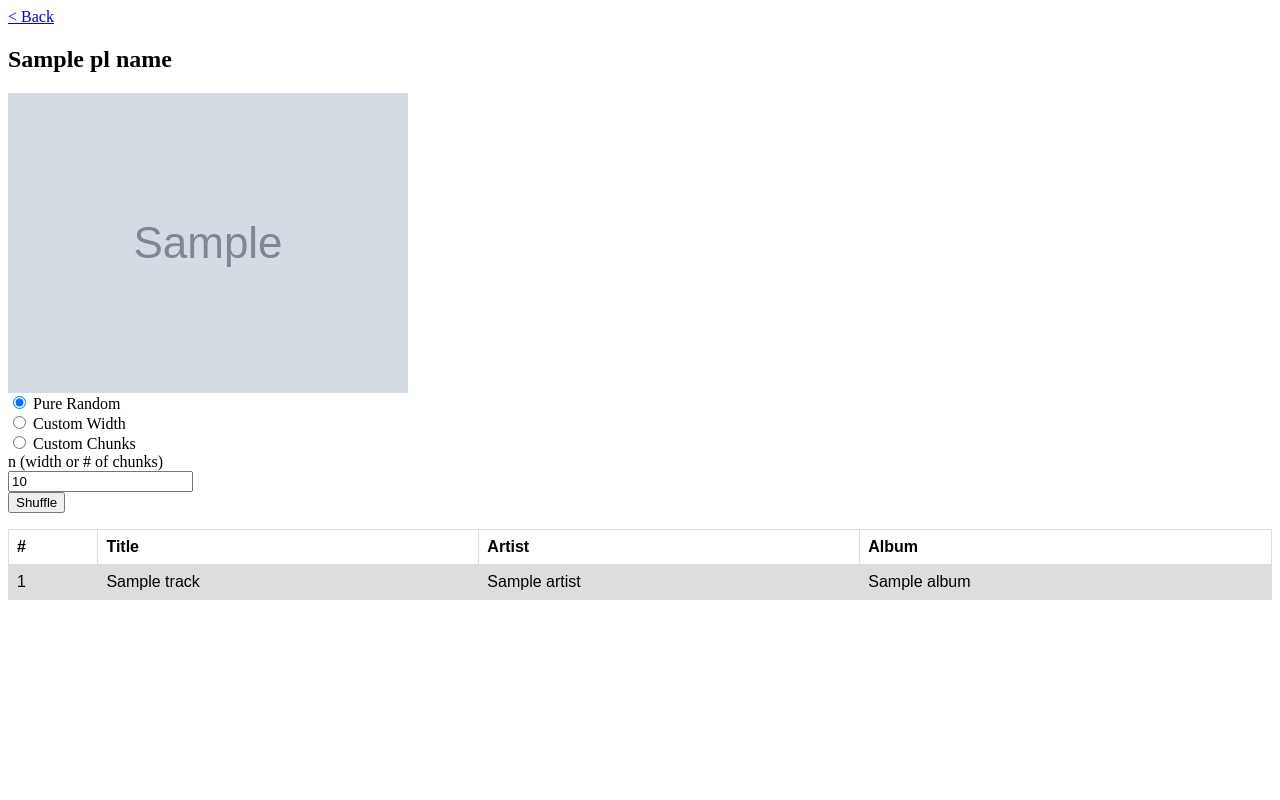
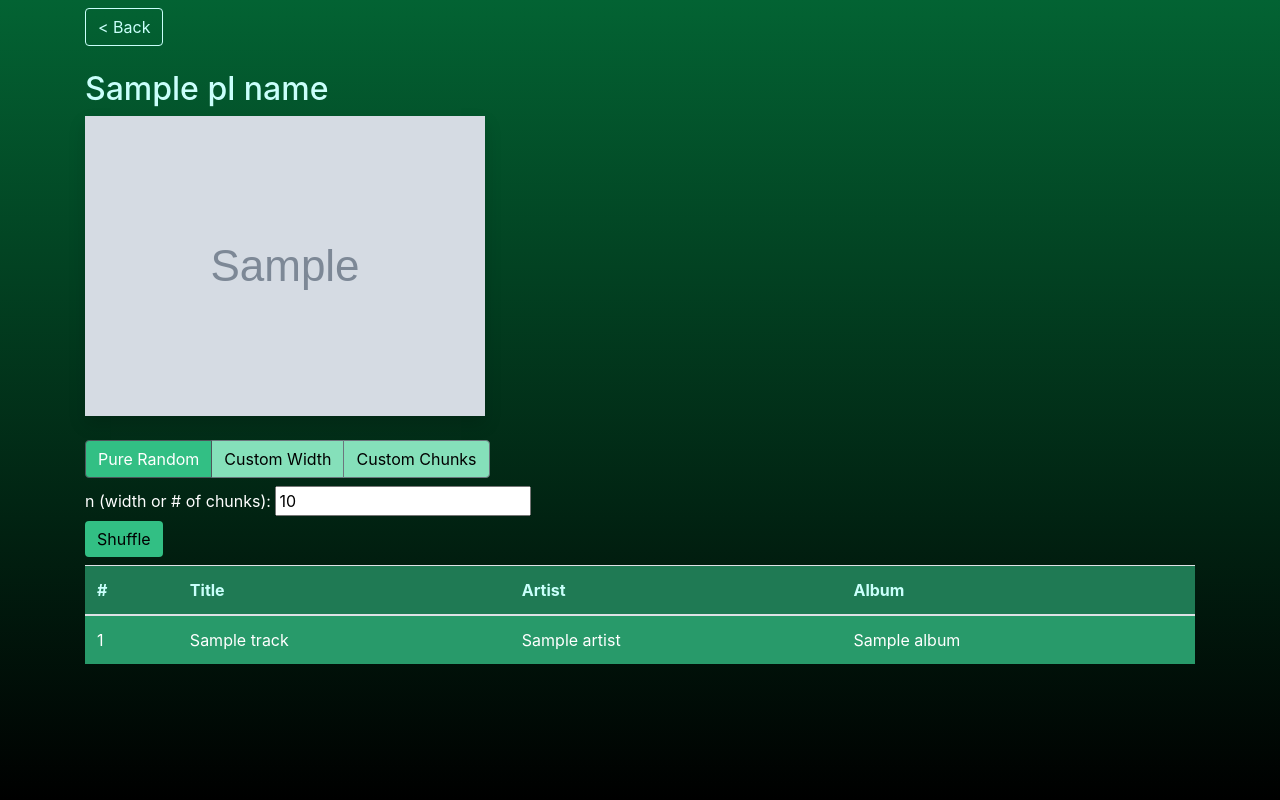
Before and after one commit to cjokeefe/CustomShuffle, a Django app: template customshuffle/shuffle/templates/shuffle/view_playlist.html in a window 1280 px wide. Run offline with Django 3.2, Linux system fonts and the light colour scheme; the template is opened without the code that fills it: most values are stand-ins (such as "Sample title", 1, 10 or a date in 2020); grey boxes marked "Sample" are stand-in pictures; some libraries are stand-ins or nearby versions.

Commit message:
Added bootstrap styling, fixed 'extra chunk' bug with custom_w

```diff
--- a/customshuffle/shuffle/shufflers.py
+++ b/customshuffle/shuffle/shufflers.py
@@ -52,7 +52,8 @@ def Custom_ch(pl_track_items, n_chunks):
 def Custom_w(pl_track_items, width):
 	result = []
 	length = len(pl_track_items)
-	n_chunks = (length//width) + 1
+	remainder = length%width
+	n_chunks = (length//width) + int(bool(remainder))
 
 	# Get dict of {artist_id:[track_ids]}
 	artist_tracks = TracksByArtists(pl_track_items)
@@ -75,6 +76,7 @@ def Custom_w(pl_track_items, width):
 		for track in artist_tracks[artist]:
 			result[curr_chunk].append(track)
 			curr_chunk = (curr_chunk+1)%n_chunks
+
 
 	for chunk in result:
 		random.shuffle(chunk)
--- /dev/null
+++ b/customshuffle/shuffle/templates/shuffle/base.html
@@ -0,0 +1,92 @@
+<!DOCTYPE html>
+<html lang="en">
+<head>
+	<meta charset="UTF-8">
+	<meta name="viewport" content="width=device-width, initial-scale=1, shrink-to-fit=no">
+	<meta http-equiv="X-UA-Compatible" content="IE=edge">
+	<title>CustomShuffle</title>
+
+
+
+	<link rel="stylesheet" href="https://stackpath.bootstrapcdn.com/bootstrap/4.5.2/css/bootstrap.min.css" integrity="sha384-JcKb8q3iqJ61gNV9KGb8thSsNjpSL0n8PARn9HuZOnIxN0hoP+VmmDGMN5t9UJ0Z" crossorigin="anonymous">
+
+</head>
+<body>
+
+{% block content %}{% endblock %}
+
+<style>
+	html {
+		min-height: 100%;
+	}
+	body {
+		background-image: linear-gradient(#036333, black);
+		background-color: #036333;
+	}
+	h1,h2 {
+		color: #CAFFFB;
+	}
+	li {
+		color: #CAFFFB;
+	}
+	#shuffle-btn, #stats-btn, #login-btn {
+		color: black;
+		border: green;
+		background: #32BF84;
+	}
+	#shuffle-btn:hover {
+		background: #9ae5c6;
+	}
+	.list-group-item, .list-group-item-action {
+		color: white;
+		background: #32BF84;
+	}
+	#nav-btn {
+		color: #CAFFFB;
+		border-color: #CAFFFB;
+	}
+	#nav-btn:hover {
+		color: black;
+		background-color: #CAFFFB;
+	}
+	th {
+		background-color: #1f7a54;
+		color: #CAFFFB;
+	}
+
+	tr {
+		color: white;
+	}
+
+	.table-striped {
+		background-color: #2aa270;
+	}
+
+	label {
+		color: white;
+	}
+
+	.btn-secondary {
+		background-color: #85e0ba;
+		color: black;
+	}
+	.btn-secondary:hover {
+		background-color: #32bf84;
+		color: white;
+	}
+	.btn-secondary:not(:disabled):not(.disabled).active {
+		background-color: #32bf84;
+	}
+
+</style>
+
+
+
+
+
+<script src="https://code.jquery.com/jquery-3.5.1.slim.min.js" integrity="sha384-DfXdz2htPH0lsSSs5nCTpuj/zy4C+OGpamoFVy38MVBnE+IbbVYUew+OrCXaRkfj" crossorigin="anonymous"></script>
+<script src="https://cdn.jsdelivr.net/npm/popper.js@1.16.1/dist/umd/popper.min.js" integrity="sha384-9/reFTGAW83EW2RDu2S0VKaIzap3H66lZH81PoYlFhbGU+6BZp6G7niu735Sk7lN" crossorigin="anonymous"></script>
+<script src="https://stackpath.bootstrapcdn.com/bootstrap/4.5.2/js/bootstrap.min.js" integrity="sha384-B4gt1jrGC7Jh4AgTPSdUtOBvfO8shuf57BaghqFfPlYxofvL8/KUEfYiJOMMV+rV" crossorigin="anonymous"></script>
+
+
+</body>
--- a/customshuffle/shuffle/templates/shuffle/view_playlist.html
+++ b/customshuffle/shuffle/templates/shuffle/view_playlist.html
@@ -1,9 +1,15 @@
-<a href="{% url 'playlists' 0 %}"> < Back </a>
+{% extends "shuffle/base.html" %}
+{% block content %}
+
+<div class="container">
+
+	<a class="btn btn-outline-primary mb-4 mt-2" id="nav-btn" href="{% url 'playlists' 0 %}"> < Back </a>
 	<h2>{{ pl_name }}</h2>
 	{% if pl_img %}
-	<img src="{{ pl_img }}">
+		<img class ="shadow" src="{{ pl_img }}">
 	{% endif %}
 
+	<!--
 	<form action="{% url 'submit' pl_id %}" method='post'>
 		{% csrf_token %}
 		<input type="radio" id="random" name="method" value="random" checked>
@@ -16,14 +22,40 @@
 		<input type="text" id="number" name="n" value="10"><br>
 		<input type="submit" value="Shuffle">
 	</form>
+	-->
 
-<table>
+	<form action="{% url 'submit' pl_id %}" method='post'>
+		{% csrf_token %}
+		<div class="btn-group btn-group-toggle mt-4 mb-2" data-toggle="buttons">
+			<label class="btn btn-secondary active">
+				<input type="radio" id="random" name="method" value="random" checked> Pure Random
+			</label>
+
+			<label class="btn btn-secondary">
+				<input type="radio" id="custom_w" name="method" value="custom_w"> Custom Width
+			</label>
+
+			<label class="btn btn-secondary">
+				<input type="radio" id="custom_ch" name="method" value="custom_ch"> Custom Chunks
+			</label>
+
+		</div>
+		<br>
+		<label for="number">n (width or # of chunks):</label>
+		<input type="text" id="number" name="n" value="10"><br>
+		<input class="btn btn-primary mb-2" id="shuffle-btn" type="submit" value="Shuffle">
+	</form>
+
+	<table class="table table-striped">
+		<thead>
 			<tr>
-		<th>#</th>
-		<th>Title</th>
-		<th>Artist</th>
-		<th>Album</th>
+				<th scope="col">#</th>
+				<th scope="col">Title</th>
+				<th scope="col">Artist</th>
+				<th scope="col">Album</th>
 			</tr>
+		</thead>
+		<tbody>
 			{% for track in tracks %}
 			<tr>
 				<td>{{ track.trackNum }}</td>
@@ -32,22 +64,10 @@
 				<td>{{ track.album }}</td>
 			</tr>
 			{% endfor %}
+		</tbody>
 	</table>
 
+</div>
 
 
-<style>
-	table {
-		font-family: arial, sans-serif;
-		border-collapse: collapse;
-		width: 100%;
-	}
-	td,th {
-		text-align: left;
-		border: 1px solid #dddddd;
-		padding: 8px;
-	}
-	tr:nth-child(even) {
-  		background-color: #dddddd;
-	}
-</style>
+{% endblock %}
```
Also changed, not shown: customshuffle/shuffle/templates/shuffle/home.html (+13 -6 lines), customshuffle/shuffle/templates/shuffle/login.html (added, +8 -0 lines), customshuffle/shuffle/templates/shuffle/playlists.html (+42 -12 lines), customshuffle/shuffle/views.py (+7 -2 lines). Lines whose indentation alone changed are shown as unchanged.
